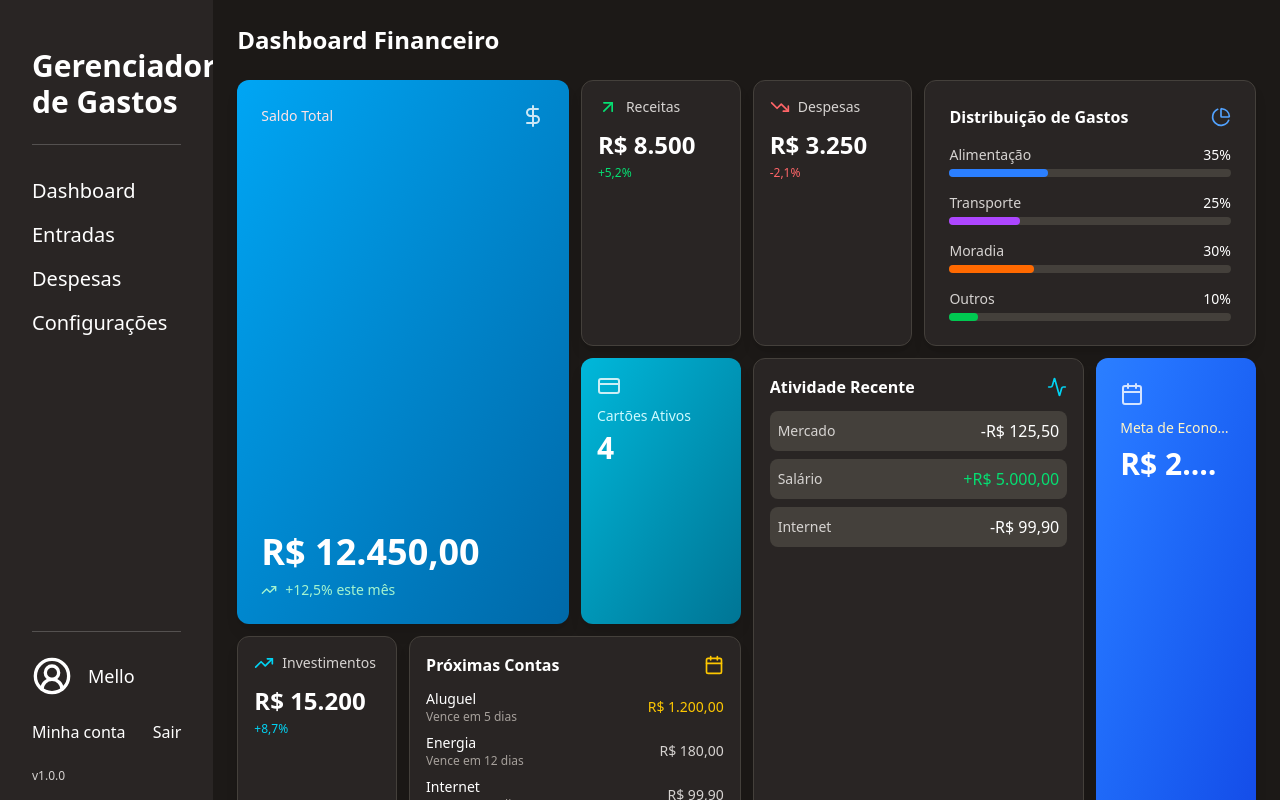
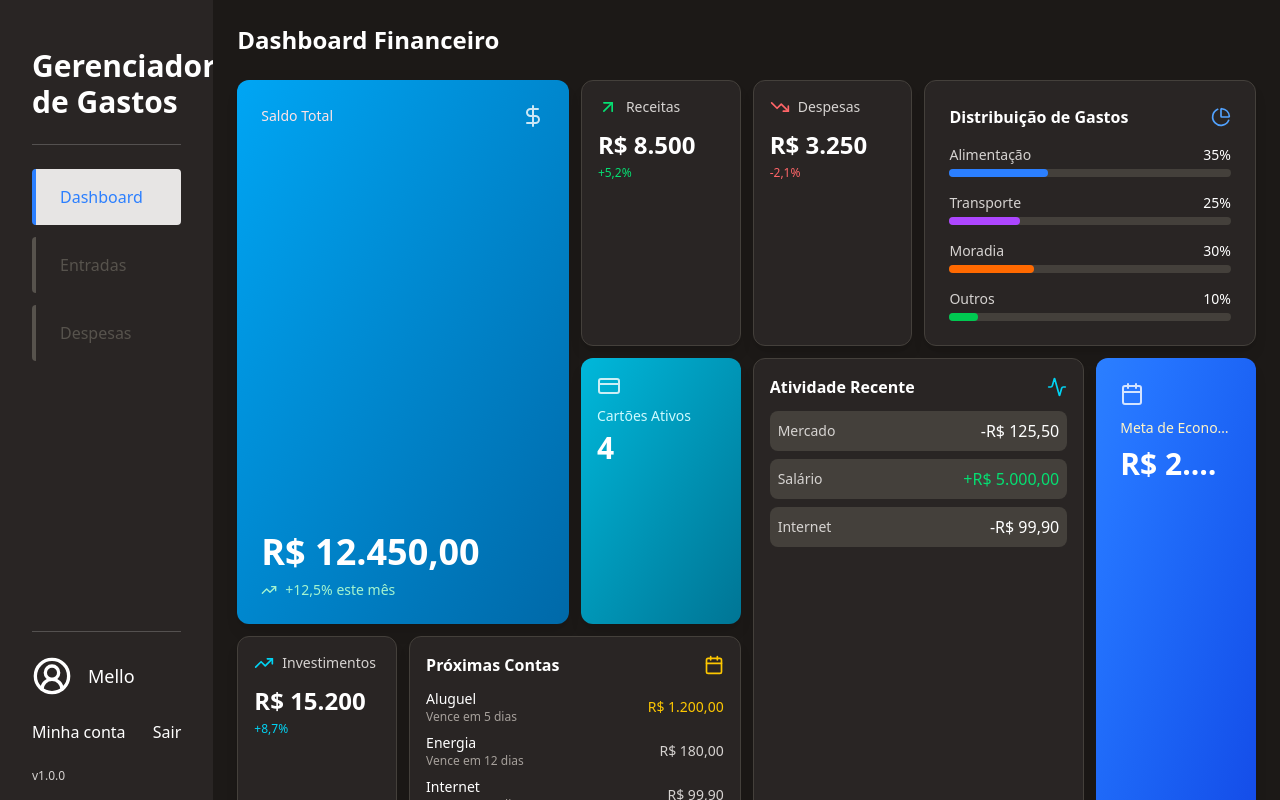
Before and after one commit to NicolasArthurDev/gerenciador-de-gastos, a React (Vite) app: page / in a window 1280 px wide. Built offline with nearby package versions, Linux system fonts and the light colour scheme.

Commit message:
refactor: estilo de sidebar com caminhos corretos

```diff
--- a/src/components/ui/sidebar/index.tsx
+++ b/src/components/ui/sidebar/index.tsx
@@ -1,36 +1,68 @@
 import { CircleUserRound } from 'lucide-react';
+import { useState } from 'react';
+import { Link } from 'react-router-dom';
 
 export default function Sidebar() {
+
+  let [activeTab, setActiveTab] = useState(0);
+
+  const links = [
+    {
+      id: 0,
+      label: "Dashboard",
+      path: "/"
+    },
+    {
+      id: 1,
+      label: "Entradas",
+      path: "/entradas"
+    },
+    {
+      id: 2,
+      label: "Despesas",
+      path: "/despesas"
+    }
+  ]
+
 	return (
 		<aside
-			className={`bg-stone-800 text-white p-4 flex flex-col min-h-screen overflow-y-auto col-span-2 px-8`}
+			className={`bg-stone-800 text-white p-4 flex flex-col justify-between min-h-screen overflow-y-auto col-span-2 px-8`}
 		>
+			<div className=''>
         <h1 className="text-3xl font-semibold mt-8 mb-6">
           Gerenciador de Gastos
         </h1>
         <hr className="opacity-20" />
-
-			<nav className="flex-1 mt-8 mb-8">
-				<ul className="space-y-4 text-xl">
-					<li>Dashboard</li>
-					<li>Entradas</li>
-					<li>Despesas</li>
-					<li>Configurações</li>
+        <nav className="w-full">
+          <ul className="flex flex-col gap-3 mt-6 w-full md:col-span-1">
+            {links.map( (link) => (
+              <li key={link.id} className="w-full">
+                <Link
+                  onClick={() => setActiveTab(link.id)}
+                  className={`w-full items-center block py-4 px-6 text-left font-medium transition-all duration-300 border-l-4 rounded ${
+                    activeTab === link.id ? 'text-blue-500 bg-stone-200' : 'text-stone-600 hover:text-stone-900 hover:bg-stone-200'
+                  }`}
+                  to={link.path}
+                >
+                  {link.label}
+                </Link>
+              </li>
+            ))}
           </ul>
         </nav>
+      </div>
+			<div>
         <hr className="opacity-20" />
-
         <div className="flex flex-row mt-6 mb-6 gap-4 items-center">
           <CircleUserRound size={40} />
           <p className="text-lg ">Mello</p>
         </div>
-
         <div className="flex flex-row justify-between">
           <p>Minha conta</p>
           <p>Sair</p>
         </div>
-
         <div className="mt-6 text-xs text-stone-300">v1.0.0</div>
+      </div>
 		</aside>
 	);
 }
```
Lines whose indentation alone changed are shown as unchanged.
